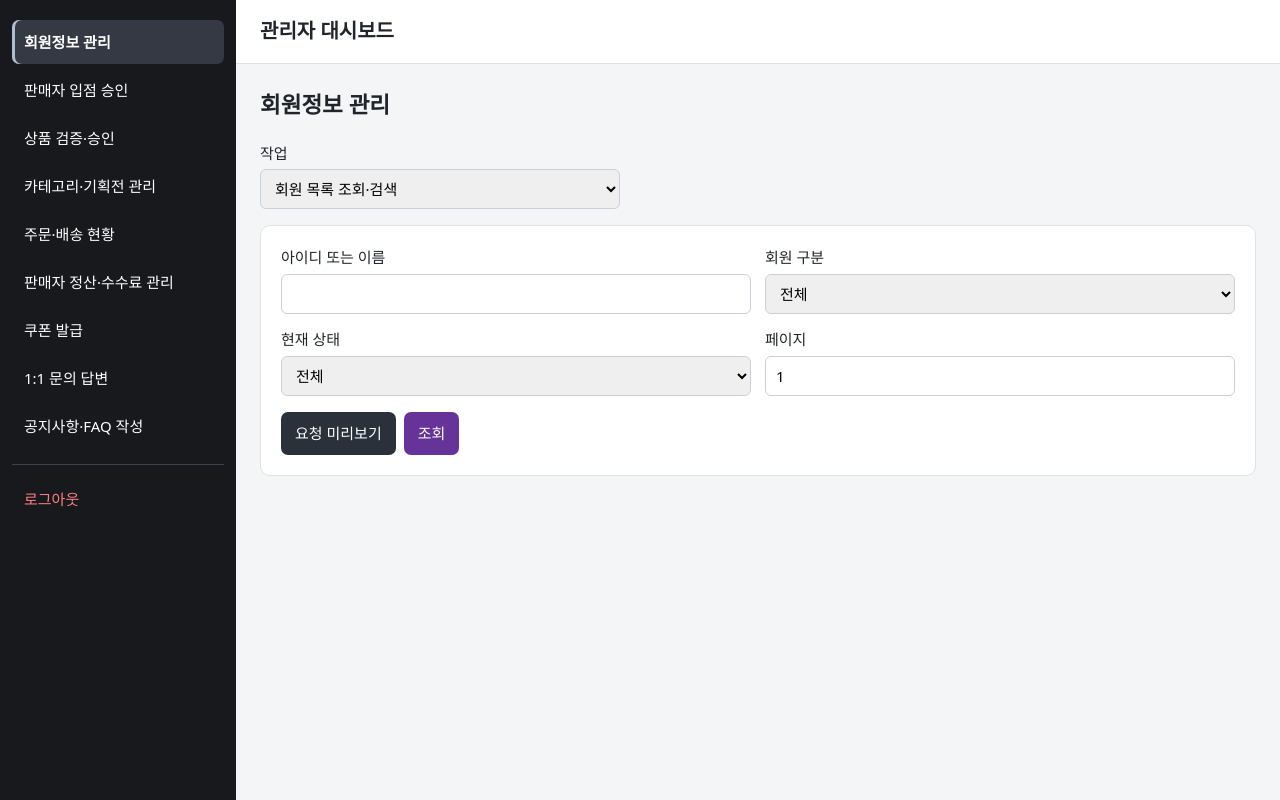
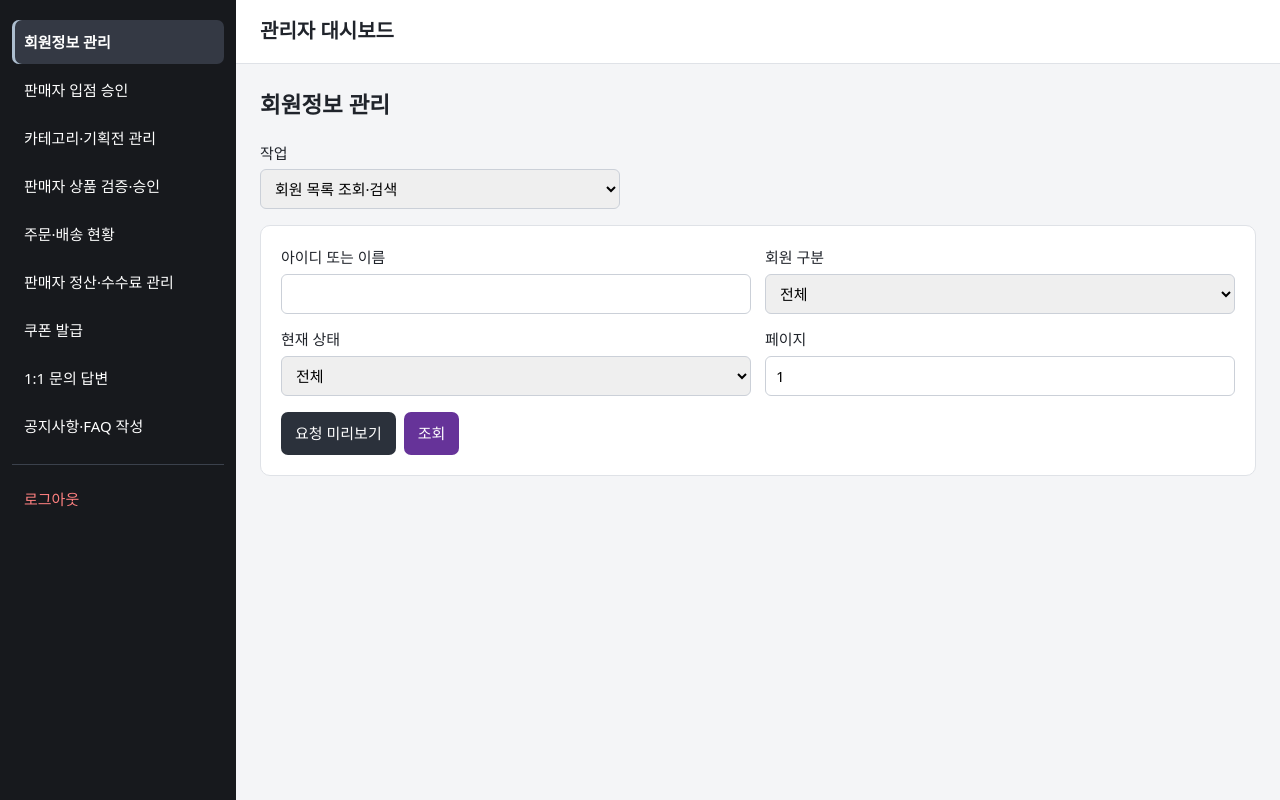
Before and after one commit to W-Rookie/Rookies34_FT, a Java web app: page /adm/admin_dashboard.jsp in a window 1280 px wide. Run offline with Tomcat 11, a stand-in JSP engine, Linux system fonts and the light colour scheme.

Commit message:
관리자 대시보드 메뉴 명칭 및 순서 수정

```diff
--- a/webapp/adm/admin_dashboard.jsp
+++ b/webapp/adm/admin_dashboard.jsp
@@ -15,8 +15,8 @@
             <ul>
                 <li><button type="button" data-menu="users">회원정보 관리</button></li>
                 <li><button type="button" data-menu="sellers">판매자 입점 승인</button></li>
-                <li><button type="button" data-menu="products">상품 검증·승인</button></li>
                 <li><button type="button" data-menu="catalog">카테고리·기획전 관리</button></li>
+                <li><button type="button" data-menu="products">판매자 상품 검증·승인</button></li>
                 <li><button type="button" data-menu="orders">주문·배송 현황</button></li>
                 <li><button type="button" data-menu="settlements">판매자 정산·수수료 관리</button></li>
                 <li><button type="button" data-menu="coupons">쿠폰 발급</button></li>
```
